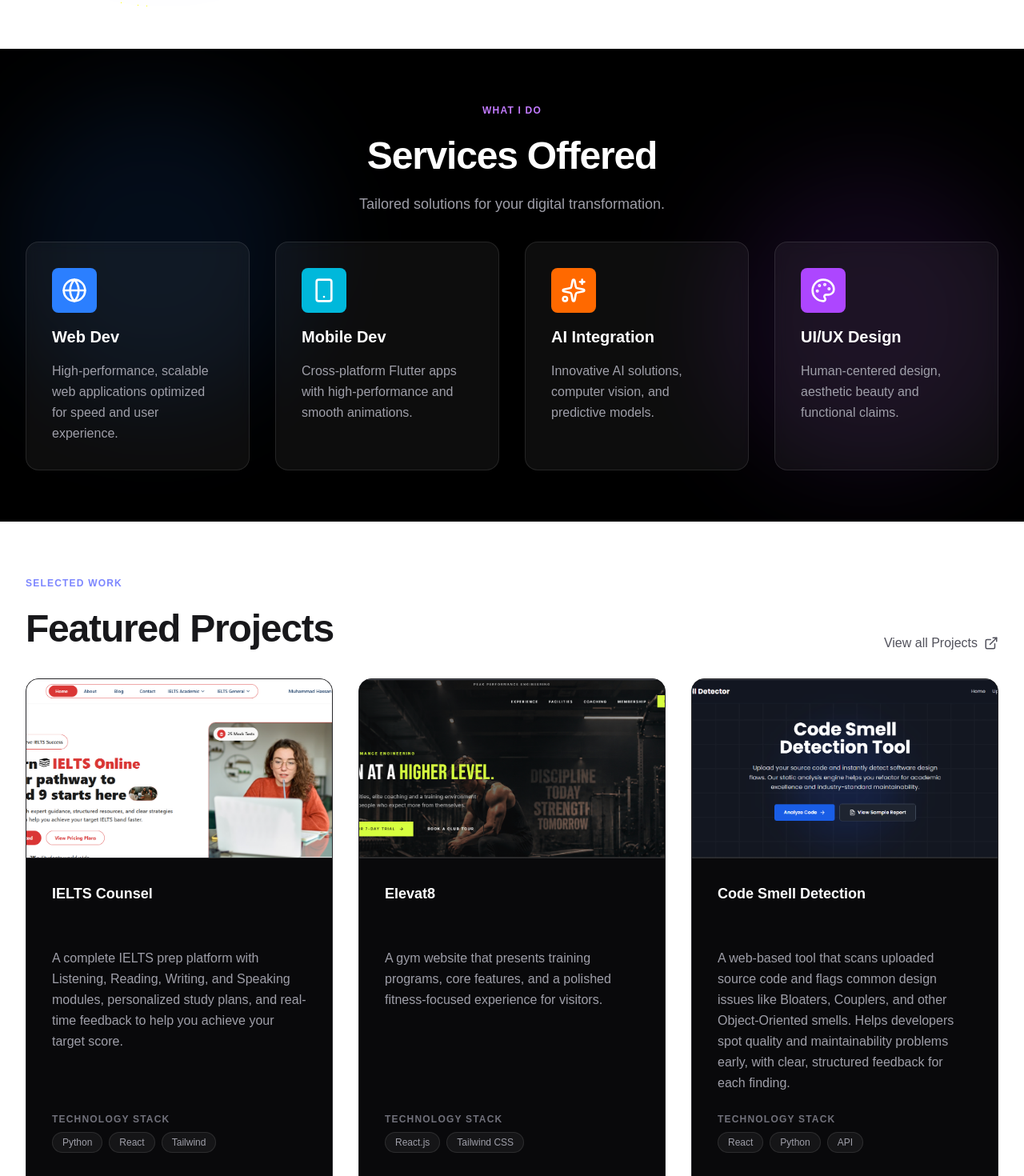
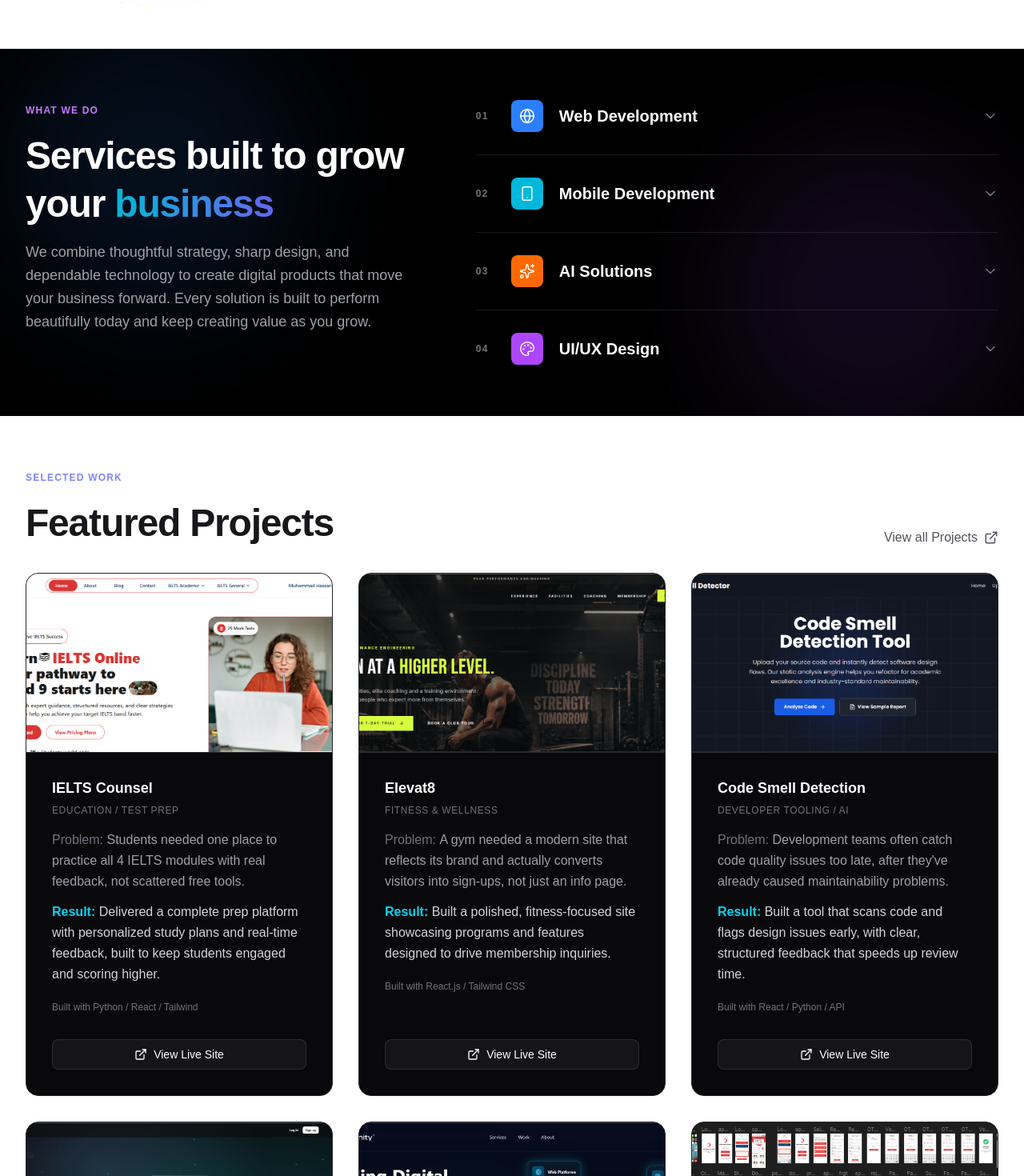
Before and after one commit to muhassannaeem/mu-hassan-naeem-portfolio, a Next.js app: page / in a window 1280 px wide. Shown: the part 1500-2970 px from the top of the page at 80% size. Built offline with nearby package versions, Linux system fonts and the light colour scheme.

Commit message:
refined minor projects section

```diff
--- a/src/components/sections/ProjectCard.tsx
+++ b/src/components/sections/ProjectCard.tsx
@@ -46,30 +46,29 @@ export default function ProjectCard({ project, index }: ProjectCardProps) {
       </div>
 
       <div className="flex flex-col gap-4 p-6 md:p-8 flex-grow">
-        <div className="min-h-[3.5rem] md:min-h-[4rem] flex items-start">
+        <div className="flex flex-col items-start gap-2">
           <h3 className="text-base md:text-lg font-semibold leading-snug text-white">
             {project.title}
           </h3>
+          <span className="text-xs font-medium uppercase tracking-wider text-zinc-500">
+            {project.clientType}
+          </span>
         </div>
 
-        <p className="text-sm md:text-base text-zinc-400 leading-relaxed flex-grow min-h-[4.5rem] md:min-h-[5rem]">
-          {project.description}
-        </p>
+        <div className="flex flex-col gap-3 text-sm leading-relaxed md:text-base">
+          <p className="text-zinc-400">
+            <span className="font-medium text-zinc-500">Problem: </span>
+            {project.problem}
+          </p>
+          <p className="text-zinc-300">
+            <span className="font-semibold text-cyan-400">Result: </span>
+            {project.result}
+          </p>
+        </div>
 
-        <div className="flex flex-col gap-2 pt-2">
-          <h4 className="text-xs font-semibold tracking-widest text-zinc-500 uppercase">
-            Technology Stack
-          </h4>
-          <div className="flex flex-wrap gap-2">
-            {project.technologies.map((tech, i) => (
-              <span
-                key={i}
-                className="px-3 py-1 rounded-full bg-white/5 border border-white/10 text-xs text-zinc-400 transition-all duration-300 group-hover:border-white/20 group-hover:text-white"
-              >
-                {tech}
-              </span>
-            ))}
-          </div>
+        <div className="pt-1 text-xs text-zinc-500">
+          <span>Built with </span>
+          {project.technologies.join(' / ')}
         </div>
 
         <div className={`flex gap-3 pt-4 mt-auto ${!project.sourceUrl ? 'w-full' : ''}`}>
@@ -80,7 +79,7 @@ export default function ProjectCard({ project, index }: ProjectCardProps) {
             className={`${!project.sourceUrl ? 'w-full' : 'flex-1'} flex items-center justify-center gap-2 px-4 py-2 rounded-lg bg-white/5 border border-white/10 text-white text-sm font-medium hover:bg-white/10 hover:border-white/20 transition-all`}
           >
             <ExternalLink size={16} />
-            <span>Live Demo</span>
+            <span>View Live Site</span>
           </a>
           {project.sourceUrl && (
             <a
--- a/src/components/sections/Services.tsx
+++ b/src/components/sections/Services.tsx
@@ -1,8 +1,9 @@
 'use client';
 
-import React from 'react';
-import { motion, Variants } from 'framer-motion';
+import React, { useState } from 'react';
+import { AnimatePresence, motion, Variants } from 'framer-motion';
 import {
+  ChevronDown,
   Globe,
   Smartphone,
   Sparkles,
@@ -22,16 +23,7 @@ const containerVariants: Variants = {
   },
 };
 
-const itemVariants: Variants = {
-  hidden: { opacity: 0, y: 20 },
-  visible: {
-    opacity: 1,
-    y: 0,
-    transition: { duration: 0.6, ease: 'easeOut' },
-  },
-};
-
-const cardVariants: Variants = {
+const rowVariants: Variants = {
   hidden: { opacity: 0, y: 20 },
   visible: {
     opacity: 1,
@@ -46,124 +38,158 @@ interface Service {
   title: string;
   description: string;
   accentColor: string;
-  bgGradient: string;
+  hoverGlow: string;
 }
 
 const services: Service[] = [
   {
     id: 'web-dev',
-    icon: <Globe size={32} />,
-    title: 'Web Dev',
-    description:
-      'High-performance, scalable web applications optimized for speed and user experience.',
+    icon: <Globe size={20} strokeWidth={1.8} />,
+    title: 'Web Development',
+    description: 'Fast, scalable websites built to convert visitors into customers, not just look good.',
     accentColor: 'bg-blue-500',
-    bgGradient: 'from-blue-500/20 to-blue-600/20',
+    hoverGlow: 'group-hover:shadow-blue-500/50',
   },
   {
     id: 'mobile-dev',
-    icon: <Smartphone size={32} />,
-    title: 'Mobile Dev',
-    description:
-      'Cross-platform Flutter apps with high-performance and smooth animations.',
+    icon: <Smartphone size={20} strokeWidth={1.8} />,
+    title: 'Mobile Development',
+    description: 'Cross-platform apps with smooth, native-feel performance that your customers actually enjoy using.',
     accentColor: 'bg-cyan-500',
-    bgGradient: 'from-cyan-500/20 to-cyan-600/20',
+    hoverGlow: 'group-hover:shadow-cyan-500/50',
   },
   {
-    id: 'ai-integration',
-    icon: <Sparkles size={32} />,
-    title: 'AI Integration',
-    description:
-      'Innovative AI solutions, computer vision, and predictive models.',
+    id: 'ai-solutions',
+    icon: <Sparkles size={20} strokeWidth={1.8} />,
+    title: 'AI Solutions',
+    description: 'From smart features inside your product to automating repetitive workflows — AI that actually saves you time and money.',
     accentColor: 'bg-orange-500',
-    bgGradient: 'from-orange-500/20 to-orange-600/20',
+    hoverGlow: 'group-hover:shadow-orange-500/50',
   },
   {
     id: 'ui-ux-design',
-    icon: <Palette size={32} />,
+    icon: <Palette size={20} strokeWidth={1.8} />,
     title: 'UI/UX Design',
-    description:
-      'Human-centered design, aesthetic beauty and functional claims.',
+    description: "Human-centered design that's both beautiful and functionally clear, built around how your users actually think.",
     accentColor: 'bg-purple-500',
-    bgGradient: 'from-purple-500/20 to-purple-600/20',
+    hoverGlow: 'group-hover:shadow-purple-500/50',
   },
 ];
 
 interface ServiceCardProps {
   service: Service;
   index: number;
+  isOpen: boolean;
+  onToggle: () => void;
 }
 
-function ServiceCard({ service, index }: ServiceCardProps) {
+function ServiceRow({ service, index, isOpen, onToggle }: ServiceCardProps) {
   return (
     <motion.div
-      variants={cardVariants}
+      variants={rowVariants}
       transition={{ delay: index * 0.1 }}
-      whileHover={{ y: -8 }}
-      className="group relative bg-white/5 backdrop-blur-sm border border-white/10 rounded-2xl p-6 md:p-8 hover:border-white/20 transition-all duration-300"
+      whileHover={{ x: 6 }}
+      className="group border-b border-white/10 py-7 first:pt-0 last:border-b-0 last:pb-0 transition-transform duration-300"
     >
-      {/* Hover glow effect */}
-      <div className="absolute inset-0 bg-gradient-to-br from-white/5 to-transparent opacity-0 group-hover:opacity-100 rounded-2xl transition-opacity duration-300" />
-
-      <div className="relative z-10 flex flex-col gap-4">
-        {/* Icon */}
-        <div
-          className={`w-14 h-14 rounded-lg ${service.accentColor} flex items-center justify-center text-white flex-shrink-0`}
+      <button
+        type="button"
+        onClick={onToggle}
+        aria-expanded={isOpen}
+        aria-controls={`${service.id}-description`}
+        className="flex w-full items-center gap-4 text-left md:gap-5"
+      >
+        <span className="w-6 flex-shrink-0 text-xs font-bold tracking-widest text-zinc-500">
+          {String(index + 1).padStart(2, '0')}
+        </span>
+        <span
+          className={`flex h-10 w-10 flex-shrink-0 items-center justify-center rounded-lg ${service.accentColor} text-white shadow-none transition-shadow duration-300 group-hover:shadow-lg ${service.hoverGlow}`}
         >
           {service.icon}
-        </div>
-
-        {/* Title */}
-        <h3 className="text-xl font-bold text-white">{service.title}</h3>
-
-        {/* Description */}
-        <p className="text-sm md:text-base text-zinc-400 leading-relaxed">
-          {service.description}
-        </p>
-      </div>
+        </span>
+        <span className="min-w-0 flex-1">
+          <span className="block text-lg font-bold text-white transition-colors duration-300 group-hover:text-zinc-200 md:text-xl">
+            {service.title}
+          </span>
+          <AnimatePresence initial={false}>
+            {isOpen && (
+              <motion.span
+                id={`${service.id}-description`}
+                initial={{ height: 0, opacity: 0, marginTop: 0 }}
+                animate={{ height: 'auto', opacity: 1, marginTop: 4 }}
+                exit={{ height: 0, opacity: 0, marginTop: 0 }}
+                transition={{ duration: 0.3, ease: 'easeOut' }}
+                className="block overflow-hidden text-sm leading-relaxed text-zinc-400 md:text-base"
+              >
+                {service.description}
+              </motion.span>
+            )}
+          </AnimatePresence>
+        </span>
+        <ChevronDown
+          size={20}
+          aria-hidden="true"
+          className={`flex-shrink-0 text-zinc-500 transition-transform duration-300 group-hover:text-zinc-300 ${isOpen ? 'rotate-180' : ''}`}
+        />
+      </button>
     </motion.div>
   );
 }
 
 export default function ServicesOffered() {
+  const [openService, setOpenService] = useState<string | null>(null);
+
   return (
     <section
       id="services"
       className="relative w-full py-16 flex items-center justify-center overflow-hidden"
     >
-      {/* Background gradient elements */}
       <div className="absolute inset-0 z-0 pointer-events-none">
-        {/* Top right glow */}
         <div className="absolute top-1/4 right-0 w-96 h-96 bg-purple-500/10 rounded-full blur-3xl" />
-        {/* Bottom left glow */}
         <div className="absolute bottom-1/4 left-0 w-96 h-96 bg-blue-500/10 rounded-full blur-3xl" />
       </div>
 
-      {/* Main content */}
       <Container className="relative z-10">
         <motion.div
-          className="flex flex-col gap-8"
+          className="grid grid-cols-1 items-start gap-12 lg:grid-cols-[minmax(0,0.85fr)_minmax(0,1.15fr)] lg:gap-20"
           variants={containerVariants}
           initial="hidden"
           whileInView="visible"
           viewport={{ once: true, margin: '-100px' }}
         >
-          {/* Header */}
           <SectionHeading
-            align="center"
-            label="What I Do"
-            title="Services Offered"
-            subtitle="Tailored solutions for your digital transformation."
+            label="WHAT WE DO"
+            title={
+              <>
+                Services built to grow your{' '}
+                <span
+                  className="bg-clip-text text-transparent"
+                  style={{
+                    background: 'linear-gradient(to right, #06B6D4, #6366F1)',
+                    WebkitBackgroundClip: 'text',
+                    WebkitTextFillColor: 'transparent',
+                    backgroundClip: 'text',
+                  }}
+                >
+                  business
+                </span>
+              </>
+            }
+            subtitle="We combine thoughtful strategy, sharp design, and dependable technology to create digital products that move your business forward. Every solution is built to perform beautifully today and keep creating value as you grow."
             labelClassName="text-purple-400"
-            subtitleClassName="max-w-2xl mx-auto"
           />
 
-          {/* Services Grid */}
           <motion.div
-            className="grid grid-cols-1 md:grid-cols-2 lg:grid-cols-4 gap-8"
+            className="flex flex-col"
             variants={containerVariants}
           >
             {services.map((service, index) => (
-              <ServiceCard key={service.id} service={service} index={index} />
+              <ServiceRow
+                key={service.id}
+                service={service}
+                index={index}
+                isOpen={openService === service.id}
+                onToggle={() => setOpenService(openService === service.id ? null : service.id)}
+              />
             ))}
           </motion.div>
         </motion.div>
--- a/src/config/projects.ts
+++ b/src/config/projects.ts
@@ -1,9 +1,10 @@
 export interface Project {
   id: string;
   title: string;
-  description: string;
+  clientType: string;
+  problem: string;
+  result: string;
   image: string;
-  category: string;
   technologies: string[];
   liveUrl: string;
   sourceUrl: string;
@@ -13,10 +14,10 @@ export const projects: Project[] = [
   {
     id: 'ielts-counsel',
     title: 'IELTS Counsel',
-    description:
-      'A complete IELTS prep platform with Listening, Reading, Writing, and Speaking modules, personalized study plans, and real-time feedback to help you achieve your target score.',
+    clientType: 'Education / Test Prep',
+    problem: 'Students needed one place to practice all 4 IELTS modules with real feedback, not scattered free tools.',
+    result: 'Delivered a complete prep platform with personalized study plans and real-time feedback, built to keep students engaged and scoring higher.',
     image: '/ielts.png',
-    category: 'Technology Stack',
     technologies: ['Python', 'React', 'Tailwind'],
     liveUrl: 'https://www.ieltscounsel.com/',
     sourceUrl: '',
@@ -24,10 +25,10 @@ export const projects: Project[] = [
   {
     id: 'elevat8',
     title: 'Elevat8',
-    description:
-      'A gym website that presents training programs, core features, and a polished fitness-focused experience for visitors.',
+    clientType: 'Fitness & Wellness',
+    problem: 'A gym needed a modern site that reflects its brand and actually converts visitors into sign-ups, not just an info page.',
+    result: 'Built a polished, fitness-focused site showcasing programs and features designed to drive membership inquiries.',
     image: '/elevat8.png',
-    category: 'Technology Stack',
     technologies: ['React.js', 'Tailwind CSS'],
     liveUrl: 'https://elevat8-sigma.vercel.app/',
     sourceUrl: '',
@@ -35,10 +36,10 @@ export const projects: Project[] = [
   {
     id: 'code-smell-detection',
     title: 'Code Smell Detection',
-    description:
-      'A web-based tool that scans uploaded source code and flags common design issues like Bloaters, Couplers, and other Object-Oriented smells. Helps developers spot quality and maintainability problems early, with clear, structured feedback for each finding.',
+    clientType: 'Developer Tooling / AI',
+    problem: 'Development teams often catch code quality issues too late, after they\'ve already caused maintainability problems.',
+    result: 'Built a tool that scans code and flags design issues early, with clear, structured feedback that speeds up review time.',
     image: '/codesmell.png',
-    category: 'Technology Stack',
     technologies: ['React', 'Python', 'API'],
     liveUrl: 'https://code-smell-detection.vercel.app/',
     sourceUrl: '',
@@ -46,10 +47,10 @@ export const projects: Project[] = [
   {
     id: 'docxtract',
     title: 'DocXtract',
-    description:
-      'An AI-powered document intelligence platform that transforms PDFs into interactive learning resources through summarization, document chat, comparisons, quizzes, and flashcards, enabling faster understanding and knowledge extraction.',
+    clientType: 'AI Product / SaaS',
+    problem: 'People drowning in long PDFs with no fast way to extract, understand, or query the important parts.',
+    result: 'Built an AI platform that turns any document into summaries, quizzes, and an interactive chat, cutting document review time dramatically.',
     image: '/docxtract.png',
-    category: 'Technology Stack',
     technologies: ['Python', 'FastAPI', 'Next.js', 'MongoDB'],
     liveUrl: 'https://doc-xtract-frontend.vercel.app/',
     sourceUrl: '',
@@ -57,10 +58,10 @@ export const projects: Project[] = [
   {
     id: 'corefinity',
     title: 'Corefinity Studio',
-    description:
-      'Marketing site for Corefinity, a software studio that helps startups, businesses, and enterprises design, build, and launch web, mobile, and AI products. Clean hero, animated sections, and a service-led layout that converts visitors into real conversations.',
+    clientType: 'Software Studio / Agency',
+    problem: 'Needed a site that converts visitors into real client conversations, not just a portfolio to scroll past.',
+    result: 'Delivered a service-led site with animated sections and clean structure, built specifically to drive inbound inquiries.',
     image: '/corefinity.png',
-    category: 'Technology Stack',
     technologies: ['Next.js', 'Tailwind CSS', 'Framer Motion'],
     liveUrl: 'https://corefinity-website.vercel.app/',
     sourceUrl: '',
@@ -68,10 +69,10 @@ export const projects: Project[] = [
   {
     id: 'blood-pulse-connect',
     title: 'Blood Pulse Connect',
-    description:
-      'A full Figma design with prototypes for a blood-donation app that helps donors and recipients connect in minutes. Built around urgency, trust, and removing friction when it matters most.',
+    clientType: 'Healthcare / Social Impact (Design Concept)',
+    problem: 'Donors and recipients had no fast, trustworthy way to connect during urgent situations.',
+    result: 'Designed a full prototype built around speed and trust, reducing friction at the exact moment it matters most.',
     image: '/bloodpulse.png',
-    category: 'Technology Stack',
     technologies: ['Figma', 'UI/UX', 'Prototyping'],
     liveUrl: 'https://www.figma.com/design/EwgWWL85cK6T0Xs091esDv/Blood-Pulse-Connect?node-id=0-1&p=f',
     sourceUrl: '',
@@ -79,10 +80,10 @@ export const projects: Project[] = [
   {
     id: 'promography',
     title: 'Promography',
-    description:
-      'Find the perfect prompt for any task, from creative writing to complex problem-solving. Join thousands of creators sharing their best AI prompts.',
+    clientType: 'AI Product / SaaS',
+    problem: 'Creators struggle to find reliable, high-quality prompts for AI tools without digging through scattered forums.',
+    result: 'Built a platform where creators discover and share proven AI prompts, organized for fast, targeted searching.',
     image: '/promography.png',
-    category: 'Technology Stack',
     technologies: ['Next.js', 'Tailwind', 'Python'],
     liveUrl: 'https://promography.vercel.app/',
     sourceUrl: '',
@@ -90,10 +91,10 @@ export const projects: Project[] = [
   {
     id: 'apex-gym',
     title: 'Apex Gym',
-    description:
-      'A gym website that highlights training programs, key features, and membership-focused content in a clean, modern layout.',
+    clientType: 'Fitness & Wellness',
+    problem: 'A gym needed a clean, modern site to showcase programs and drive membership sign-ups.',
+    result: 'Delivered a membership-focused layout highlighting training programs and key features in a clean, modern design.',
     image: '/apexgym.png',
-    category: 'Technology Stack',
     technologies: ['Next.js', 'Tailwind CSS', 'Python'],
     liveUrl: 'https://apex-gym-red.vercel.app/',
     sourceUrl: '',
@@ -101,10 +102,10 @@ export const projects: Project[] = [
   {
     id: 'elevat8-design',
     title: 'Elevat8 Design',
-    description:
-      'A bold gym concept shaped to inspire motion, strength, and focus.',
+    clientType: 'Fitness & Wellness (Design Concept)',
+    problem: 'A gym brand needed a bold visual identity that captures energy and motivation before any code was written.',
+    result: 'Designed a full concept shaped around motion, strength, and focus, setting the visual direction for the brand.',
     image: '/elevat8.png',
-    category: 'Technology Stack',
     technologies: ['Figma', 'UI/UX', 'Prototyping'],
     liveUrl: 'https://www.figma.com/design/5NU6ClAKf500OX8ifW0qPw/Elevat8?node-id=0-1&p=f&t=6T73f2zgFyL0SP4M-0',
     sourceUrl: '',
```
